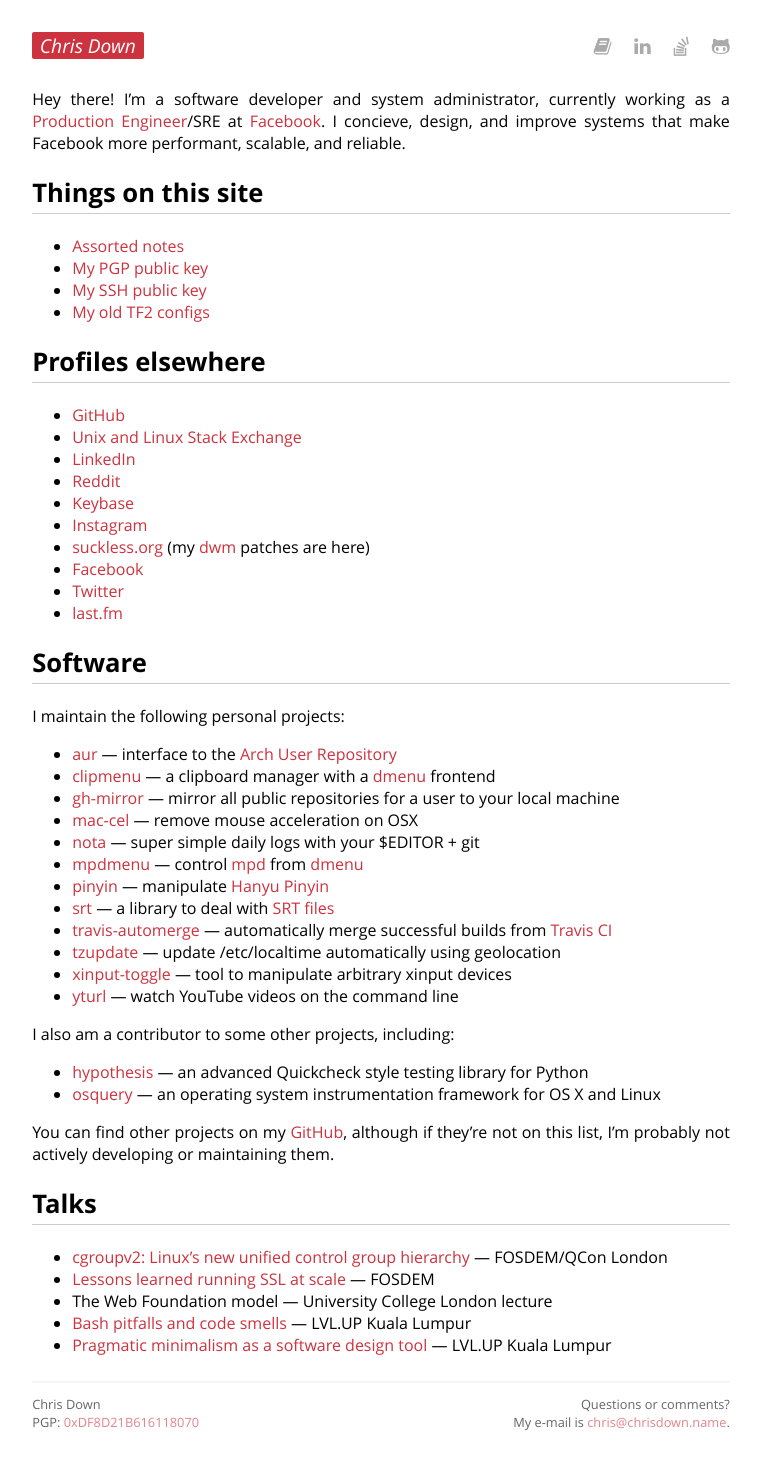
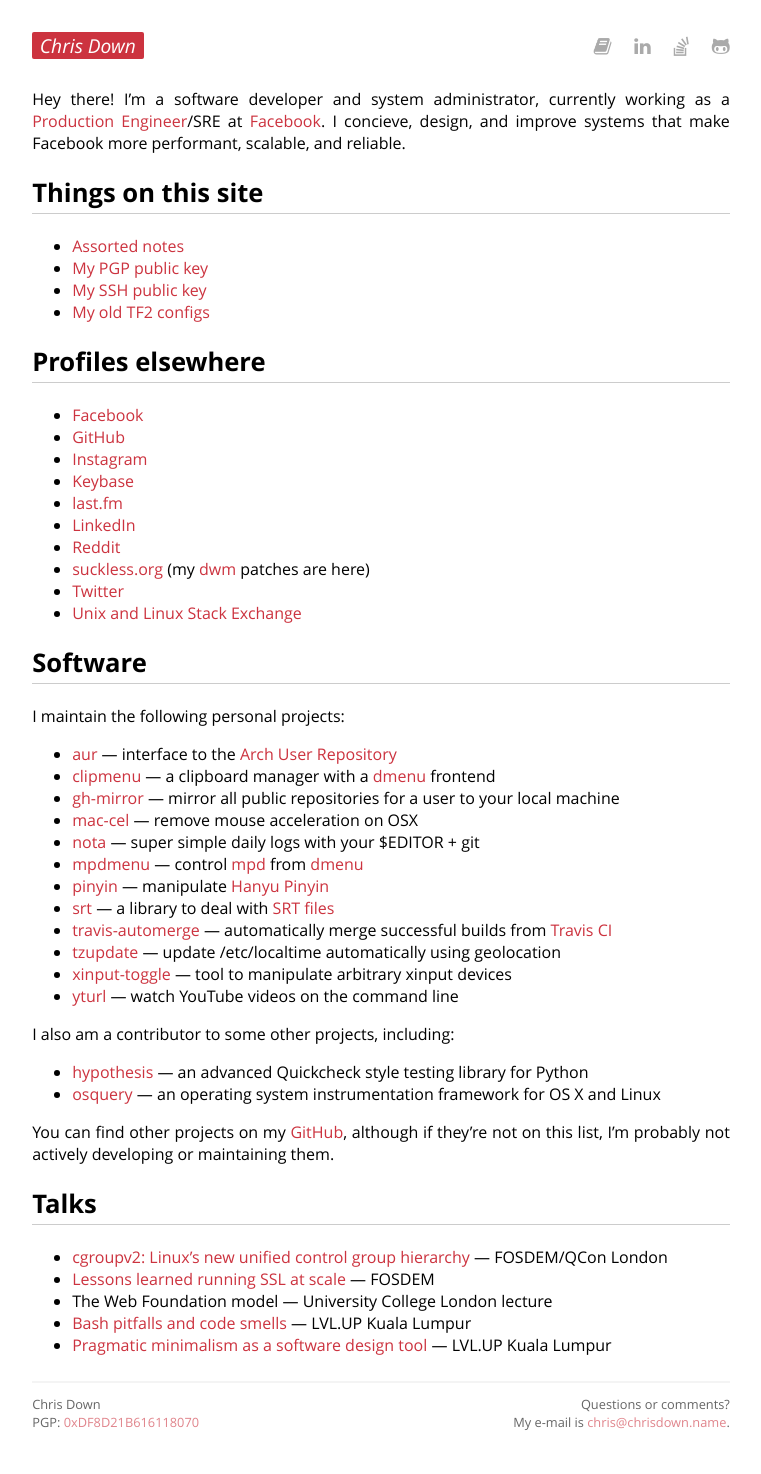
Before and after one commit to cdown/chrisdown.name, a Jekyll site: the page built from index.md, in a window 1280 px wide. Shown: the whole page, without its empty margins (259-1020 px from the left). Built offline with Jekyll 4.4.1, drawn with Linux system fonts in a browser that asks for light colours.

Commit message:
Alphabetise profiles

```diff
--- a/index.md
+++ b/index.md
@@ -23,17 +23,17 @@ improve systems that make Facebook more performant, scalable, and reliable.
 
 ## Profiles elsewhere
 
+- [Facebook][]
 - [GitHub][]
-- [Unix and Linux Stack Exchange]({{ site.links.ulse }})
+- [Instagram](https://instagram.com/_u/chrisldown)
+- [Keybase](https://keybase.io/cdown)
+- [last.fm][]
 - [LinkedIn](https://www.linkedin.com/in/chrisldown)
 - [Reddit][]
-- [Keybase](https://keybase.io/cdown)
-- [Instagram](https://instagram.com/_u/chrisldown)
 - [suckless.org](http://suckless.org/people/cdown)
   (my [dwm](http://dwm.suckless.org/) patches are here)
-- [Facebook][]
 - [Twitter][]
-- [last.fm][]
+- [Unix and Linux Stack Exchange]({{ site.links.ulse }})
 
 ## Software
 
```
